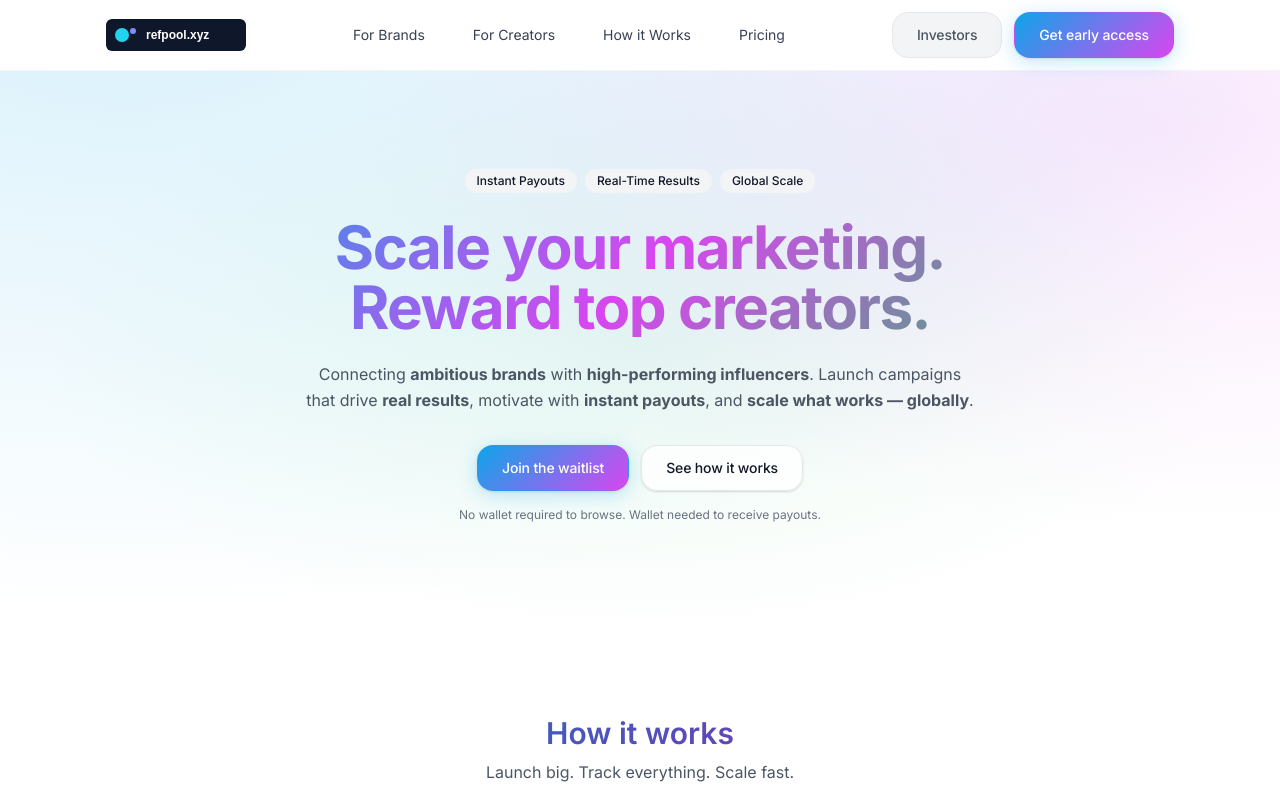
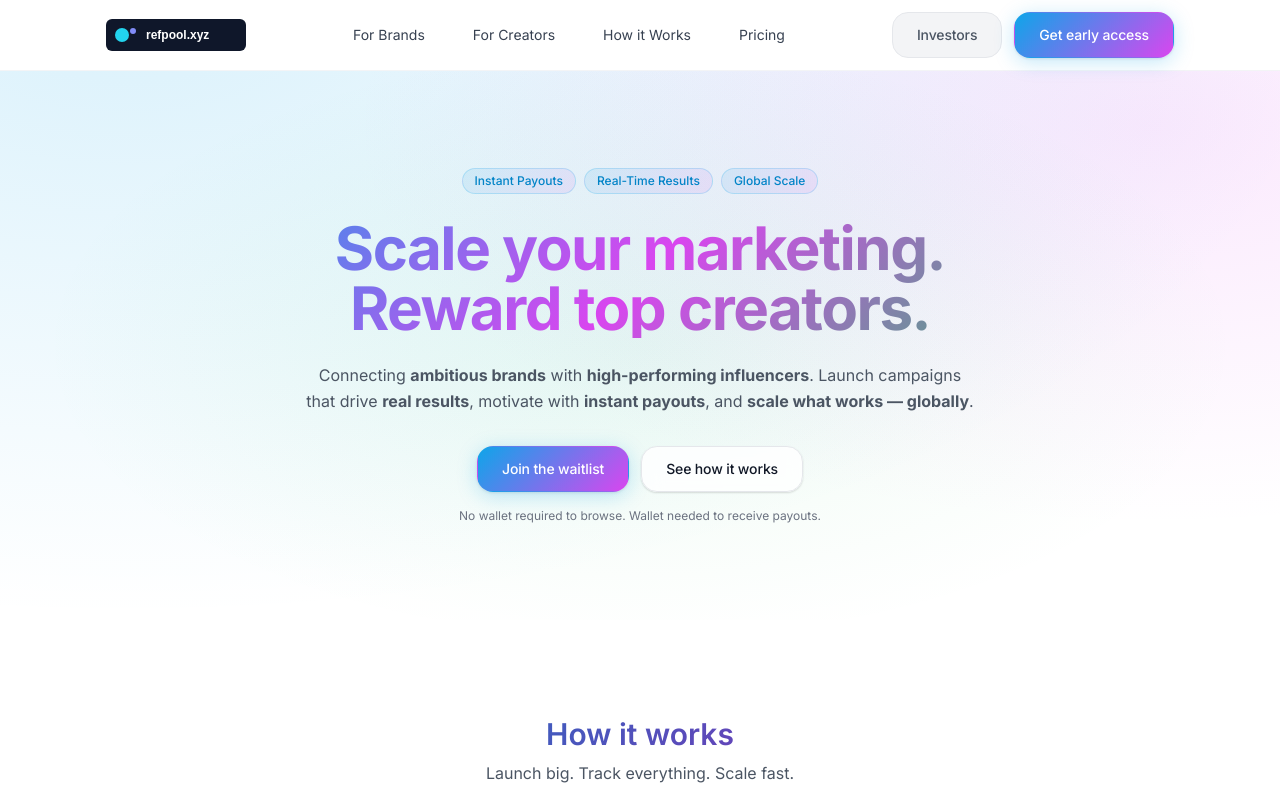
Before and after one commit to mihailistov/refpool-landing, a Next.js app: page / in a window 1280 px wide. Shown: the top 800 px of the page. Built offline with nearby package versions, Linux system fonts and the light colour scheme.

Commit message:
hero pill changes

```diff
--- a/components/Hero.tsx
+++ b/components/Hero.tsx
@@ -3,9 +3,9 @@ export default function Hero() {
     <section className="section gradient">
       <div className="mx-auto container-tight px-4 text-center">
         <div className="inline-flex items-center gap-2 mb-6">
-          <span className="badge bg-gray-100 text-gray-900 border-black">Instant Payouts</span>
-          <span className="badge bg-gray-100 text-gray-900 border-black">Real-Time Results</span>
-          <span className="badge bg-gray-100 text-gray-900 border-black">Global Scale</span>
+          <span className="badge badge-primary">Instant Payouts</span>
+          <span className="badge badge-primary">Real-Time Results</span>
+          <span className="badge badge-primary">Global Scale</span>
         </div>
         <h1 className="text-3xl sm:text-4xl md:text-6xl font-bold tracking-tight mb-6 text-gradient">Scale your marketing.<br/>Reward top creators.</h1>
         <p className="p max-w-2xl mx-auto">
```
